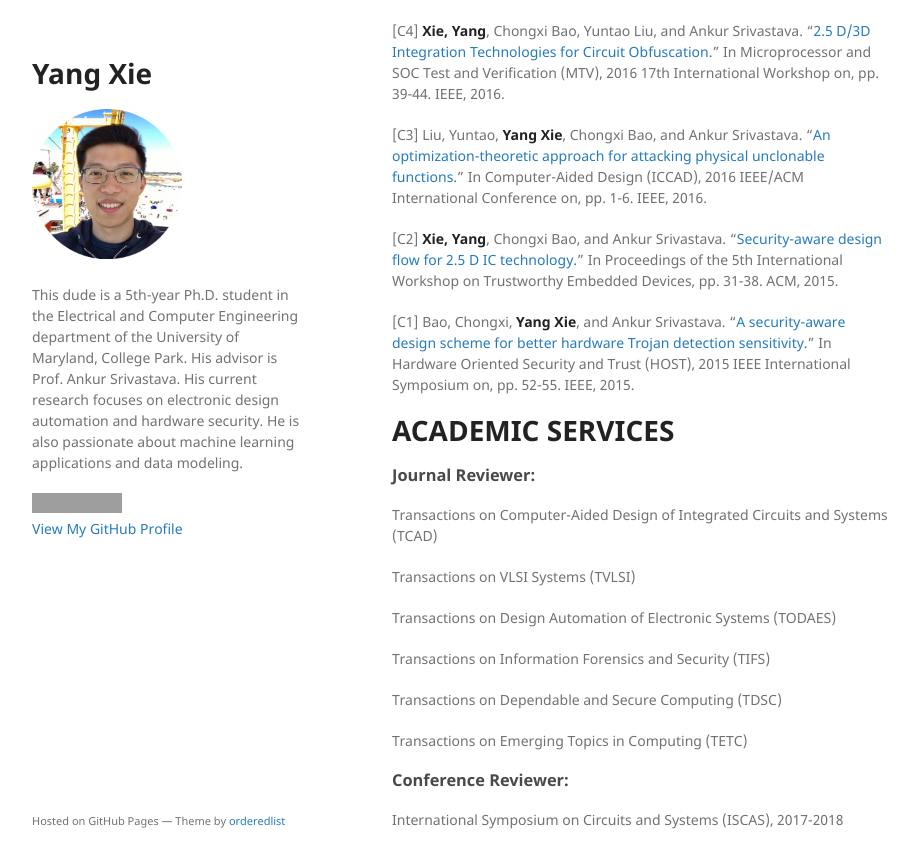
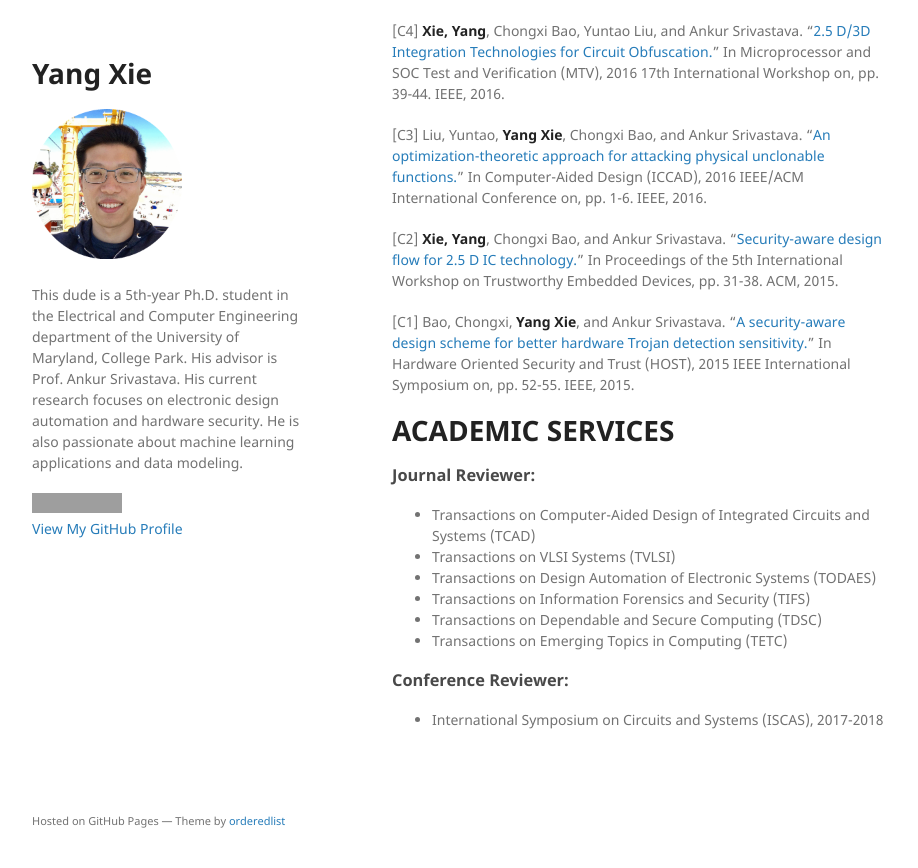
Before and after one commit to yxie/yxie.github.io, a Jekyll site: the page built from index.md, in a window 1280 px wide and 900 px high, scrolled down 2105 px. Shown: the top 868 px of the window, without its empty margins (178-1096 px from the left). Built offline with Jekyll 4.4.1, drawn with Linux system fonts in a browser that asks for light colours; our own code applies the rules of GitHub Pages for plain Markdown files; grey boxes are pictures that could not be loaded.

Commit message:
Make lists for academic services

```diff
--- a/index.md
+++ b/index.md
@@ -78,17 +78,12 @@ layout: default
 
 # [](#header-5)ACADEMIC SERVICES
 ### Journal Reviewer:
-Transactions on Computer-Aided Design of Integrated Circuits and Systems (TCAD)
-
-Transactions on VLSI Systems (TVLSI)
-
-Transactions on Design Automation of Electronic Systems (TODAES)
-
-Transactions on Information Forensics and Security (TIFS)
-
-Transactions on Dependable and Secure Computing (TDSC)
-
-Transactions on Emerging Topics in Computing (TETC)
+* Transactions on Computer-Aided Design of Integrated Circuits and Systems (TCAD)
+* Transactions on VLSI Systems (TVLSI)
+* Transactions on Design Automation of Electronic Systems (TODAES)
+* Transactions on Information Forensics and Security (TIFS)
+* Transactions on Dependable and Secure Computing (TDSC)
+* Transactions on Emerging Topics in Computing (TETC)
 
 ### Conference Reviewer:
-International Symposium on Circuits and Systems (ISCAS), 2017-2018
+* International Symposium on Circuits and Systems (ISCAS), 2017-2018
```
